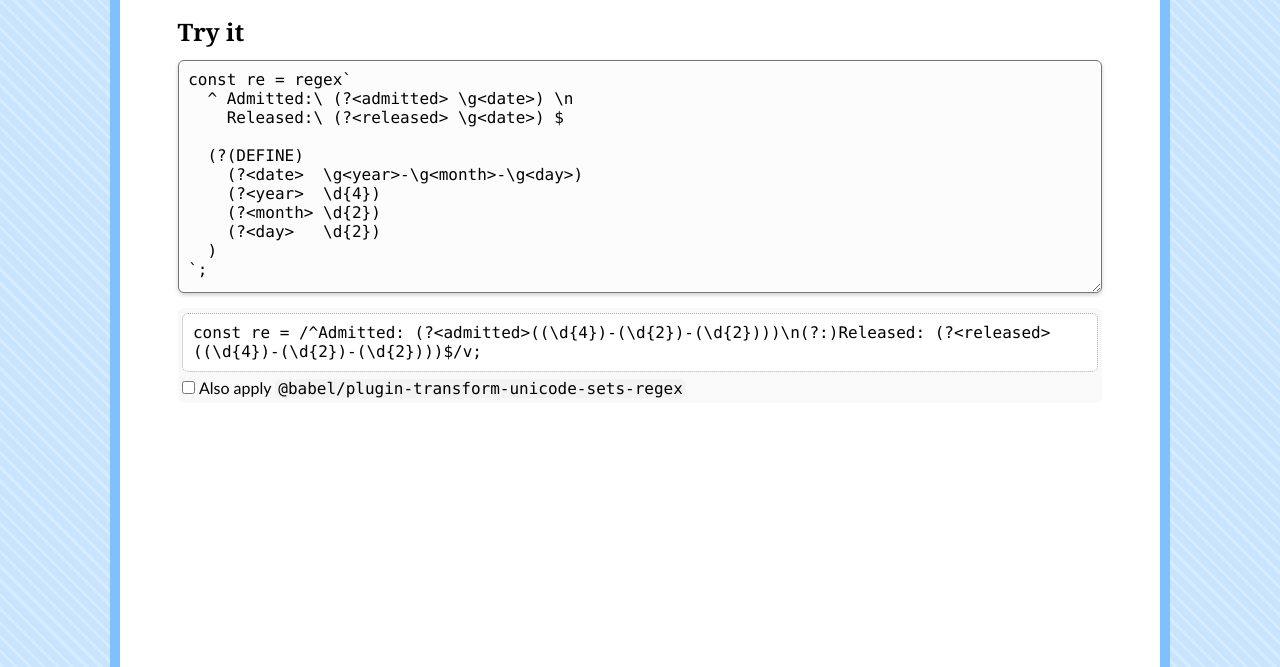
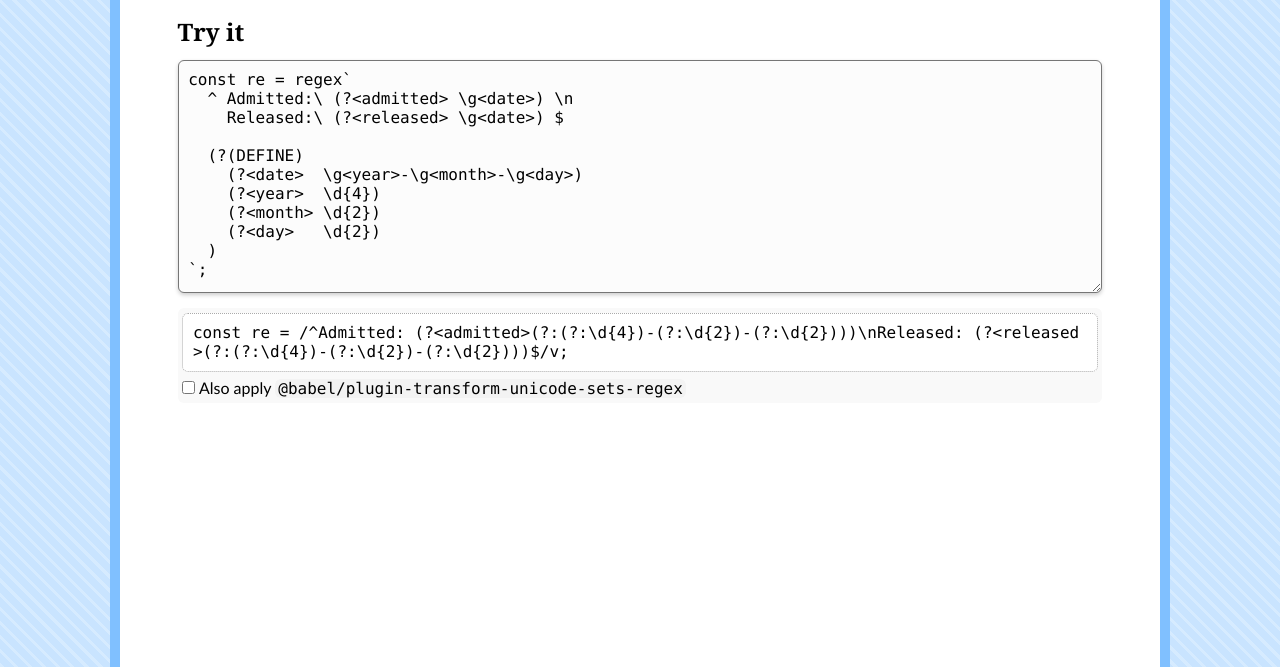
Before and after one commit to slevithan/babel-plugin-transform-regex, a website: page demo/index.html in a window 1280 px wide. Shown: the part 133-800 px from the top of the page. Drawn offline with nearby package versions, Linux system fonts and the light colour scheme; a script that the page names is missing.

Commit message:
Bump dependencies

```diff
--- a/demo/index.html
+++ b/demo/index.html
@@ -39,7 +39,7 @@
     </figure>
   </div>
 
-  <script src="https://unpkg.com/@babel/standalone@7.24.10/babel.min.js"></script>
+  <script src="https://unpkg.com/@babel/standalone@7.25.0/babel.min.js"></script>
   <script src="../dist/standalone.min.js"></script>
   <script>
     Babel.registerPlugin('babel-plugin-transform-regex', BabelPluginTransformRegexStandalone);
--- a/package.json
+++ b/package.json
@@ -23,7 +23,7 @@
     "babel-plugin"
   ],
   "dependencies": {
-    "regex": "^3.0.0"
+    "regex": "^3.1.0"
   },
   "devDependencies": {
     "esbuild": "^0.23.0"
```
Also changed, not shown: README.md, dist/standalone.min.js, 1 other file.
